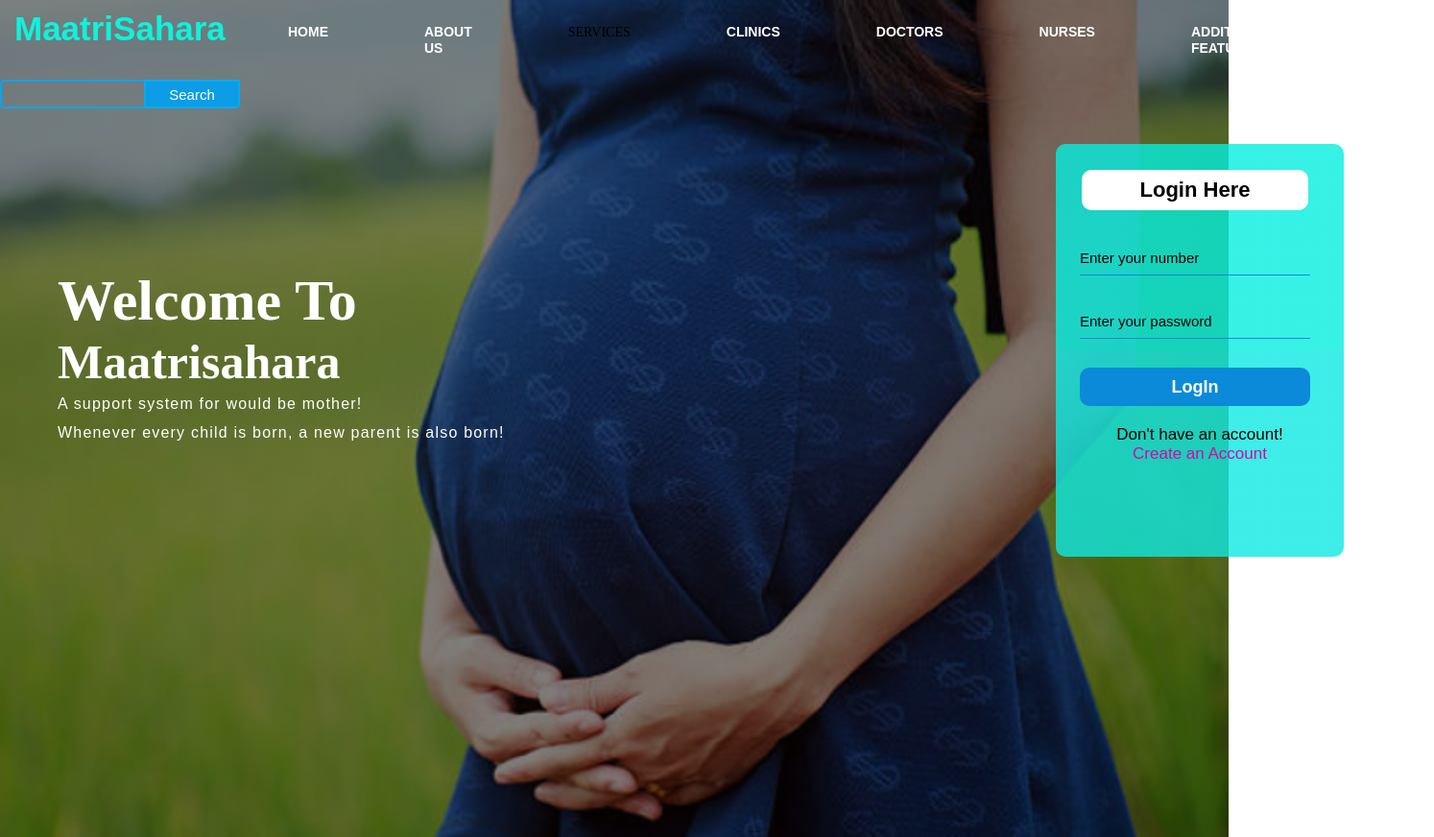
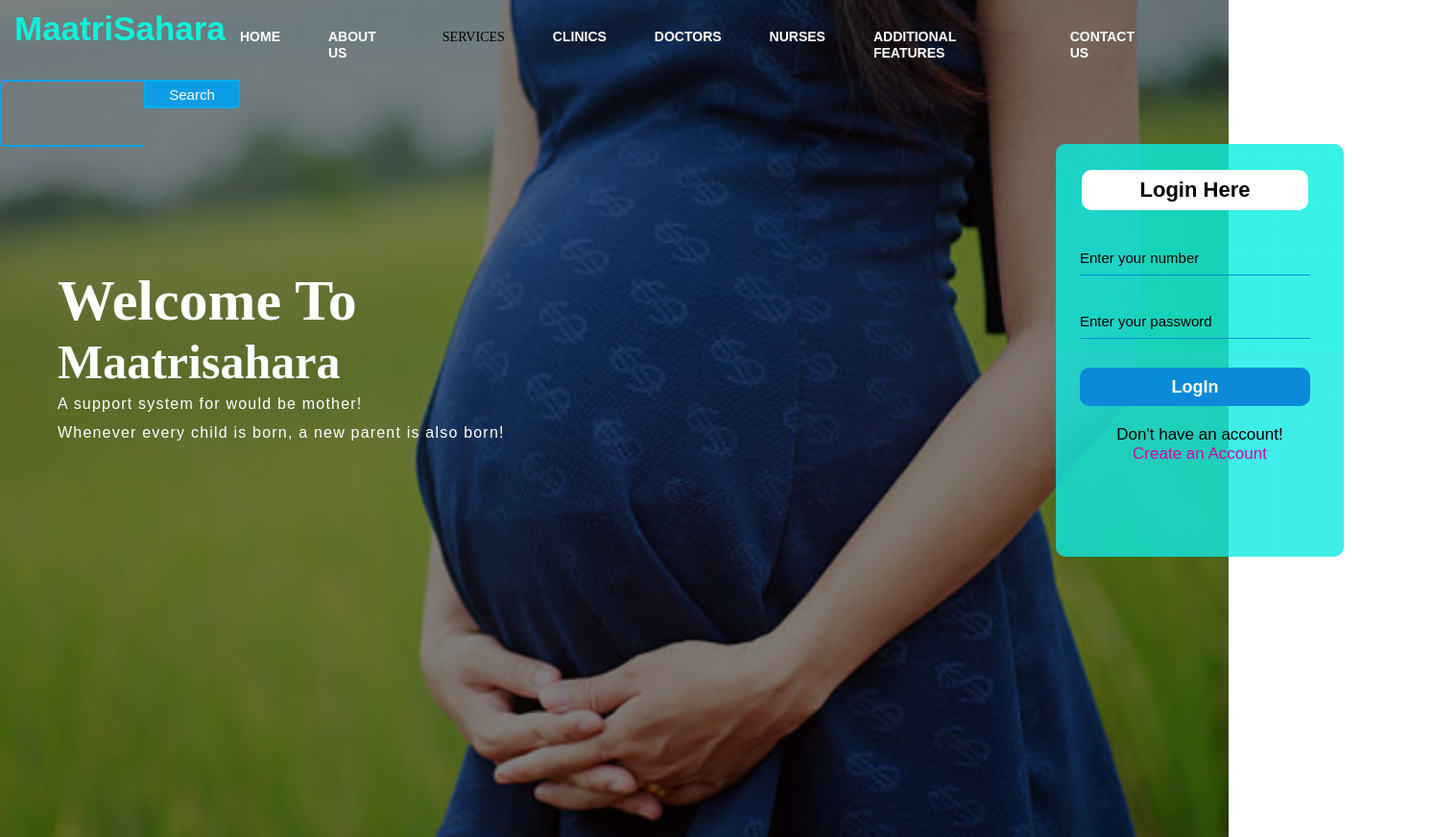
Before and after one commit to Laxmination/MaatriSahara, a plain HTML site: page index.htm in a window 1280 px wide. Shown: the whole page at 96% size, 1494 px wide, since content can reach past the window. Drawn offline with Linux system fonts and the light colour scheme; a script that the page names is missing.

Commit message:
margin is improved

```diff
--- a/style.css
+++ b/style.css
@@ -50,8 +50,8 @@ ul{
 
 ul li{
     list-style: none;
-    margin-left: 100px;
-    margin-top: 25px;
+    margin-left: 50px;
+    margin-top: 30px;
     font-size: 14px;
 
 }
@@ -73,7 +73,7 @@ ul li a:hover{
 .srch{
     font-size: inherit;
     width: 150px;
-    height: 30px;
+    height: 70px;
     background:transparent;
     border: 2px solid rgb(12, 163, 239);
     margin-top: 13px;
```
